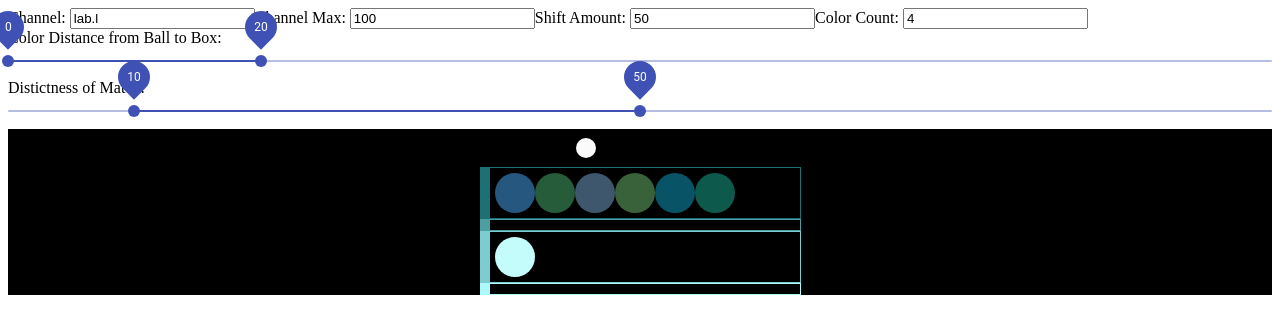
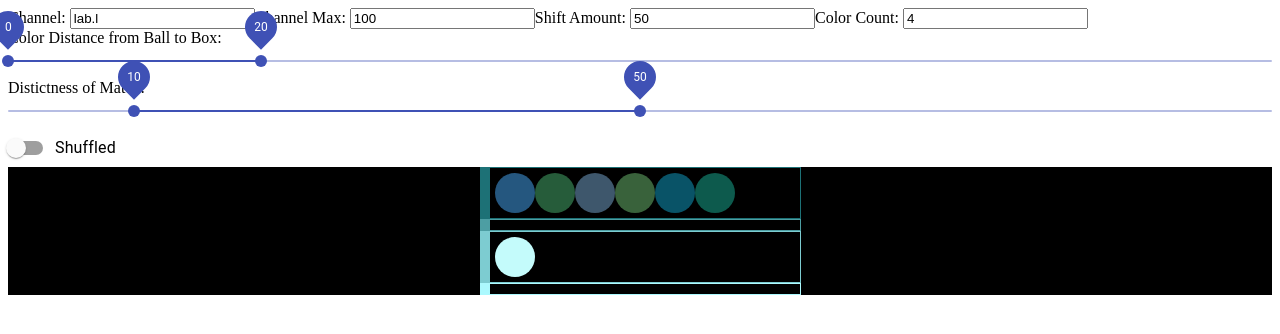
Before and after one commit to lindapaiste/color-studies, a React (Create React App) app: page /boxes in a window 1280 px wide. Shown: the top 334 px of the page. Built offline with nearby package versions, Linux system fonts and the light colour scheme.

Commit message:
noisy box colors

```diff
--- a/src/boxSets/RenderBoxData.tsx
+++ b/src/boxSets/RenderBoxData.tsx
@@ -19,7 +19,7 @@ export const RenderBoxData = ({data}: { data: BoxData[] }) => {
     const final = isShuffle ? shuffleData(data) : data;
 
     return (
-        <div className={"boxes-screen"}>
+        <div>
             <FormGroup row>
                 <FormControlLabel
                     control={
@@ -32,6 +32,7 @@ export const RenderBoxData = ({data}: { data: BoxData[] }) => {
                     label="Shuffled"
                 />
             </FormGroup>
+        <div className={"boxes-area"}>
             {final.map((box, i) => (
                     <RenderBox
                         key={i}
@@ -40,6 +41,7 @@ export const RenderBoxData = ({data}: { data: BoxData[] }) => {
                 )
             )}
         </div>
+    </div>
     )
 };
 
--- a/src/boxSets/box-style.css
+++ b/src/boxSets/box-style.css
@@ -1,4 +1,10 @@
-.boxes-screen {
+.boxes-tool-screen {
+    display: flex;
+    flex-direction: column;
+    height: -webkit-fill-available;
+}
+.boxes-area {
+    flex: 1;
     background-color: black;
     width: 100%;
     display: flex;
```
